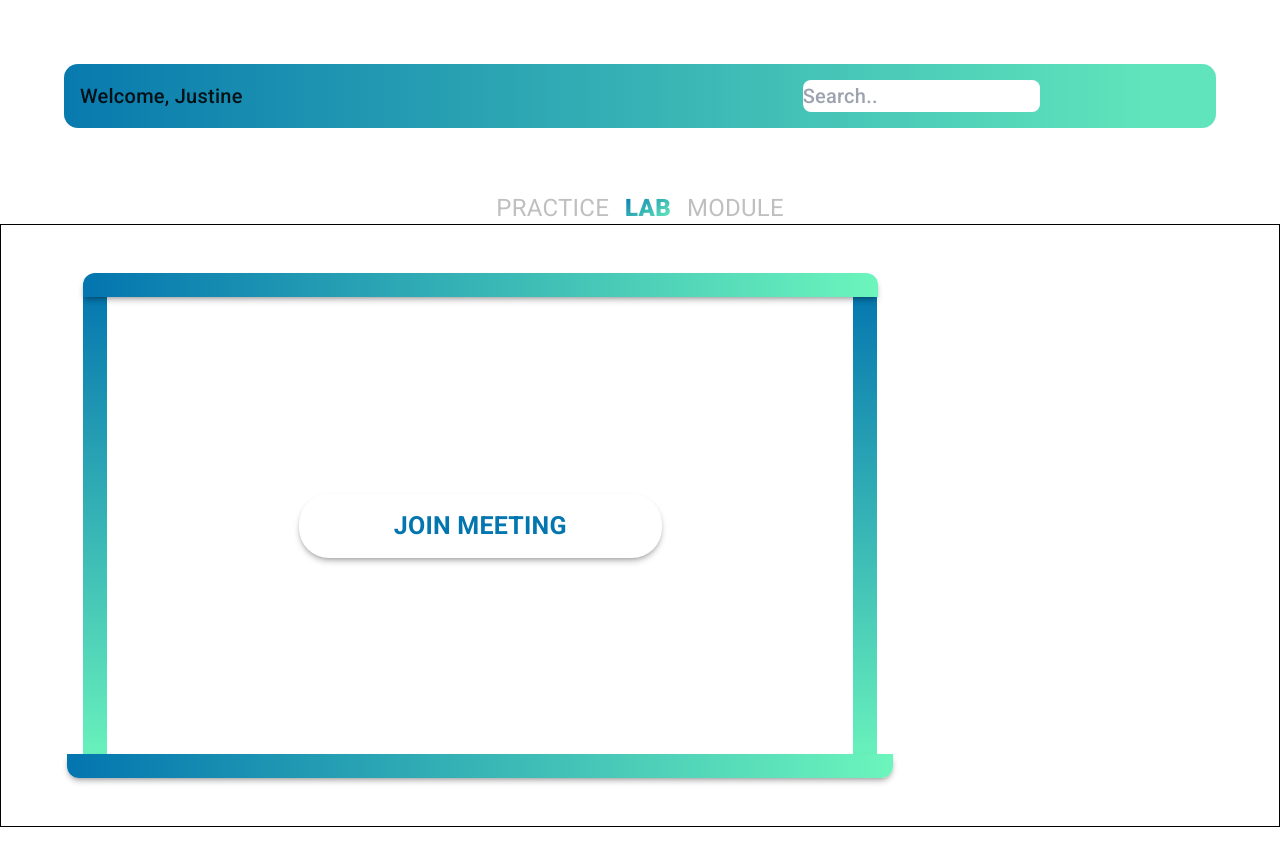
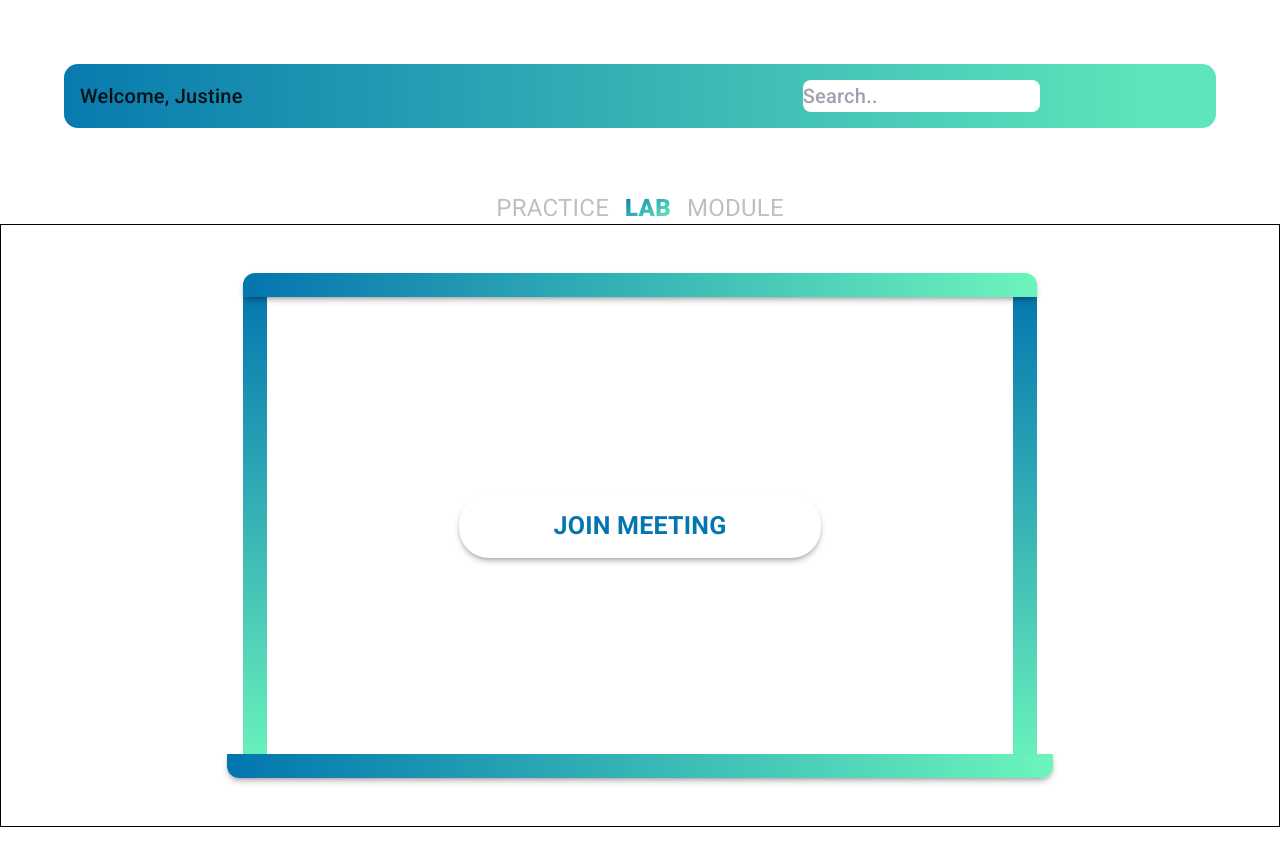
Before and after one commit to JCBEA/speechLab, an Angular app: page /lab in a window 1280 px wide. Shown: the top 864 px of the page. Built offline with nearby package versions, Linux system fonts and the light colour scheme.

Commit message:
minor config

```diff
--- a/src/app/students/lab/lab-container/lab-container.component.html
+++ b/src/app/students/lab/lab-container/lab-container.component.html
@@ -1,6 +1,6 @@
 <div class='container mx-auto border border-black font-roboto'>
 
-    <div class='flex py-4 lg:py-12'>
+    <div class='flex justify-center py-4 lg:py-12'>
         <div class='w-full lg:w-3/4'>
             <app-lab-laptop (valueChanged)="handleValueChanged($event)"></app-lab-laptop>
         </div>
```
